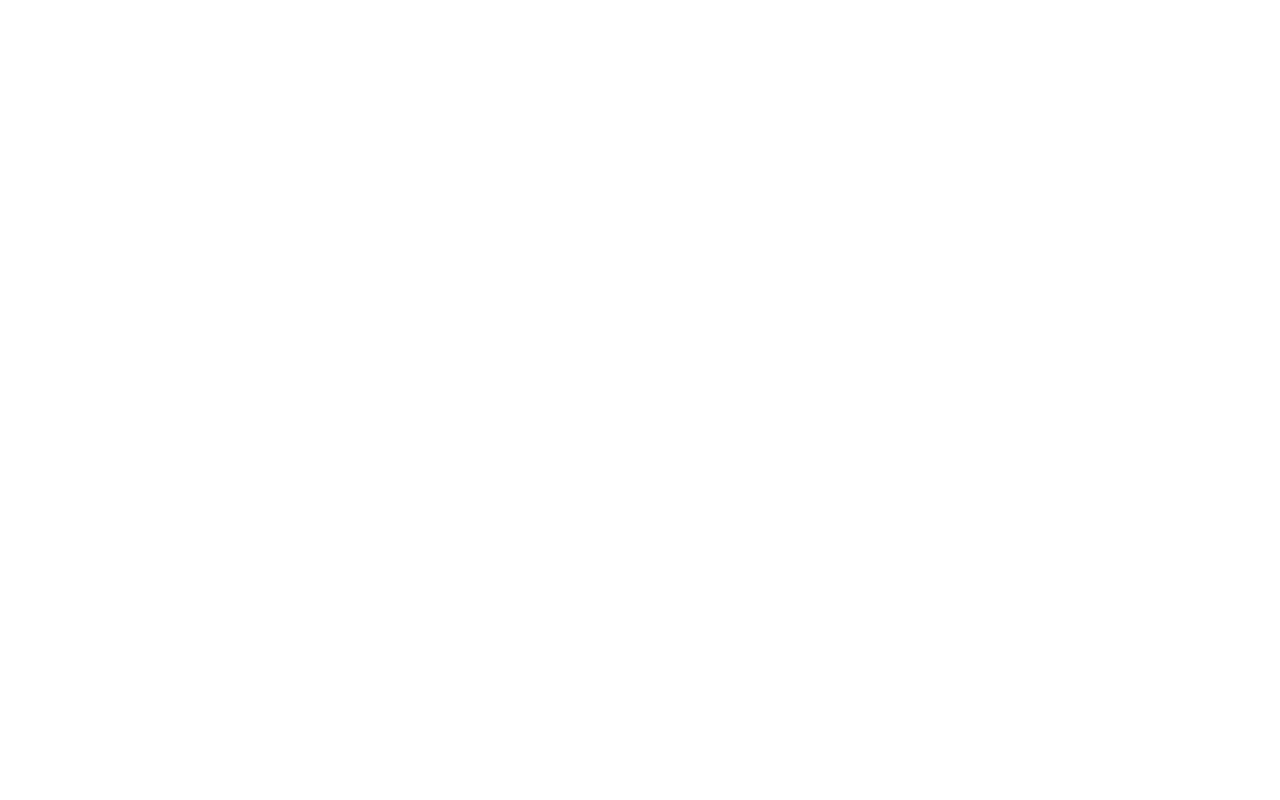
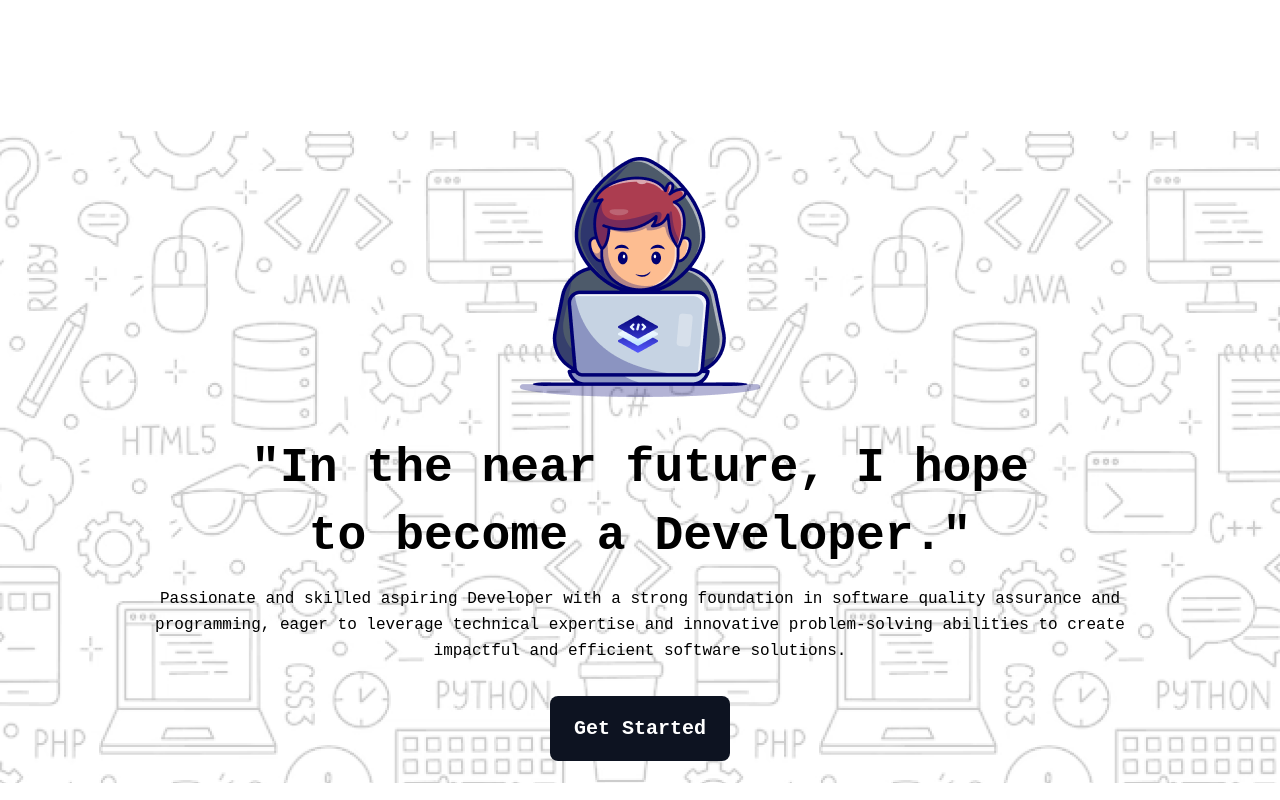
Before and after one commit to sumu9897/PH-B10A1, a plain HTML site: page index.html in a window 1280 px wide. Drawn offline with Linux system fonts and the light colour scheme; a web font is replaced by a local one.

Commit message:
Banner part done

```diff
--- a/index.html
+++ b/index.html
@@ -3,9 +3,23 @@
 <head>
     <meta charset="UTF-8">
     <meta name="viewport" content="width=device-width, initial-scale=1.0">
-    <title>Document</title>
+    <title>Assignment 1</title>
+    <link rel="stylesheet" href="style.css">
 </head>
 <body>
+    <main>
+        <div class="banner">
+            <div class="logo">
+                <img src="./assets/Group.png" alt="">
+            </div>
+            <div class="title">"In the near future, I hope to become a Developer."</div>
+            <div class="description">Passionate and skilled aspiring Developer with a strong foundation in software quality assurance and programming, eager to leverage technical expertise and innovative problem-solving abilities to create impactful and efficient software solutions.</div>
+            <div>
+                <button class="btn">Get Started</button>
+            </div>
+
+        </div>
+    </main>
 
 </body>
 </html>
--- a/style.css
+++ b/style.css
@@ -0,0 +1,60 @@
+@import url('https://fonts.googleapis.com/css2?family=Azeret+Mono:ital,wght@0,100..900;1,100..900&display=swap');
+* {
+    margin: 0 auto;
+    padding: 0;
+    font-family: "Azeret Mono", monospace;
+}
+
+.banner {
+    max-width: 1440px;
+    min-height: 652px;
+    margin-top: 131px;
+    background-image: url("./assets/Hero-bg.png");
+    background-size: cover;
+    background-position: center;
+    align-items: center;
+    position: relative;
+    padding: auto;
+    text-align: center;
+}
+
+.logo {
+    padding-top: 26px;
+    text-align: center;
+}
+
+.title,.description{
+    max-width: 998px;
+}
+
+.title {
+    font-size: 48px;
+    font-weight: 800;
+    line-height: 68px;
+    text-align: center;
+    padding-top: 32px;
+    padding-left: 221px;
+    padding-right: 221px;
+}
+
+.description {
+    font-size: 16px;
+    font-weight: 400;
+    line-height: 26px;
+    text-align: center;
+    padding-top: 16px;
+    padding-bottom: 32px;
+}
+
+.btn {
+    font-size: 20px;
+    font-weight: 600;
+    text-align: center;
+    border-radius: 8px;
+    padding: 21px 24px;
+    border: none;
+    color: #ffffff;
+    background: rgb(13, 19, 33);
+
+
+}
```
Also changed, not shown: 1 other file.
